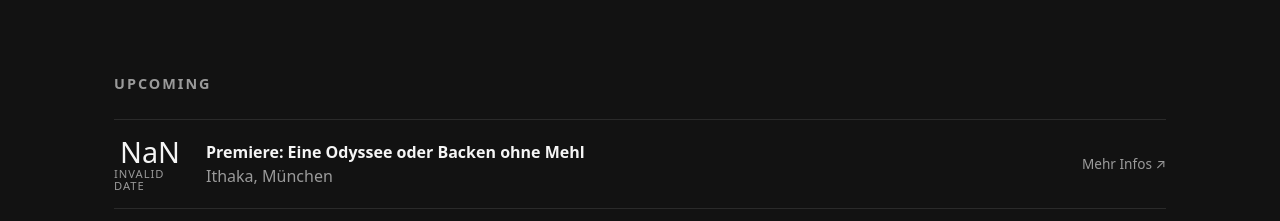
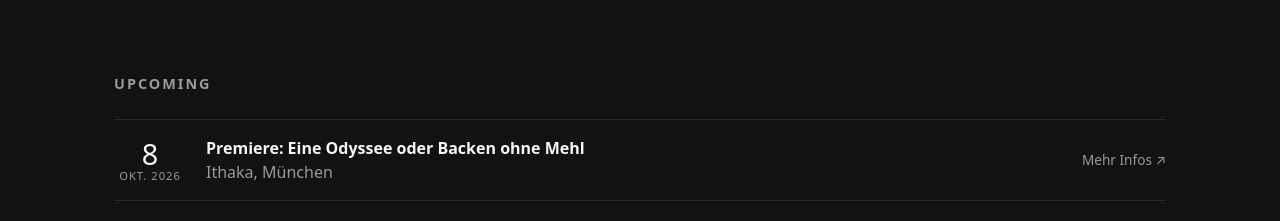
Before and after one commit to PedroJRGarcia/actressWebsite, a React (Vite) app: page / in a window 1280 px wide. Shown: the part 1220-1441 px from the top of the page. Built offline with nearby package versions, Linux system fonts and the light colour scheme; a web font is replaced by a local one.

Commit message:
date change

```diff
--- a/src/data/profile.ts
+++ b/src/data/profile.ts
@@ -132,7 +132,7 @@ export const profile = {
   events: [
     // Placeholder: replace with the real events
     {
-      date: '2026-10-08 / 19Uhr',
+      date: '2026-10-08',
       title: 'Premiere: Eine Odyssee oder Backen ohne Mehl',
       place: 'Ithaka, München',
       url: 'https://dasvinzenz.de/reservierungen/',
```
